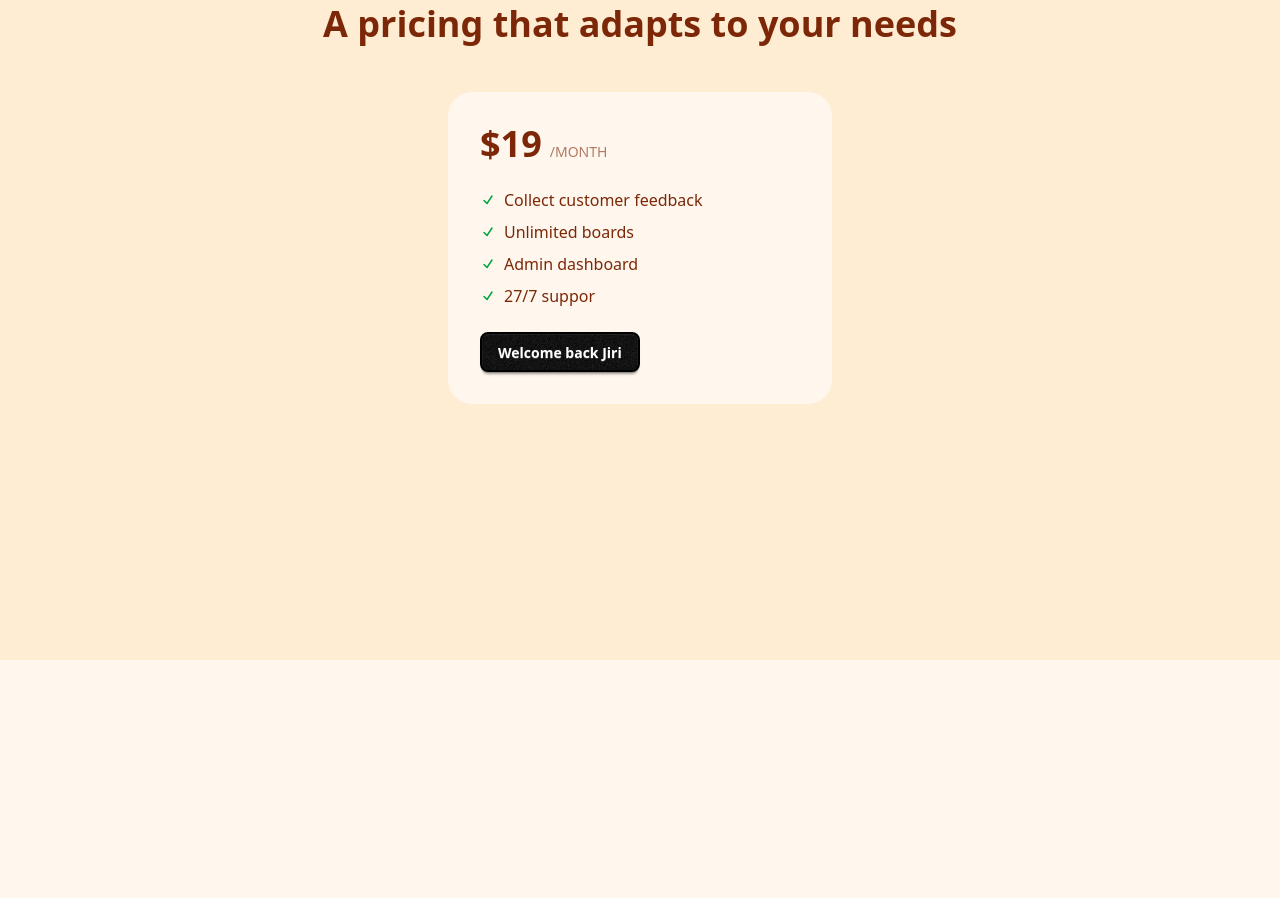
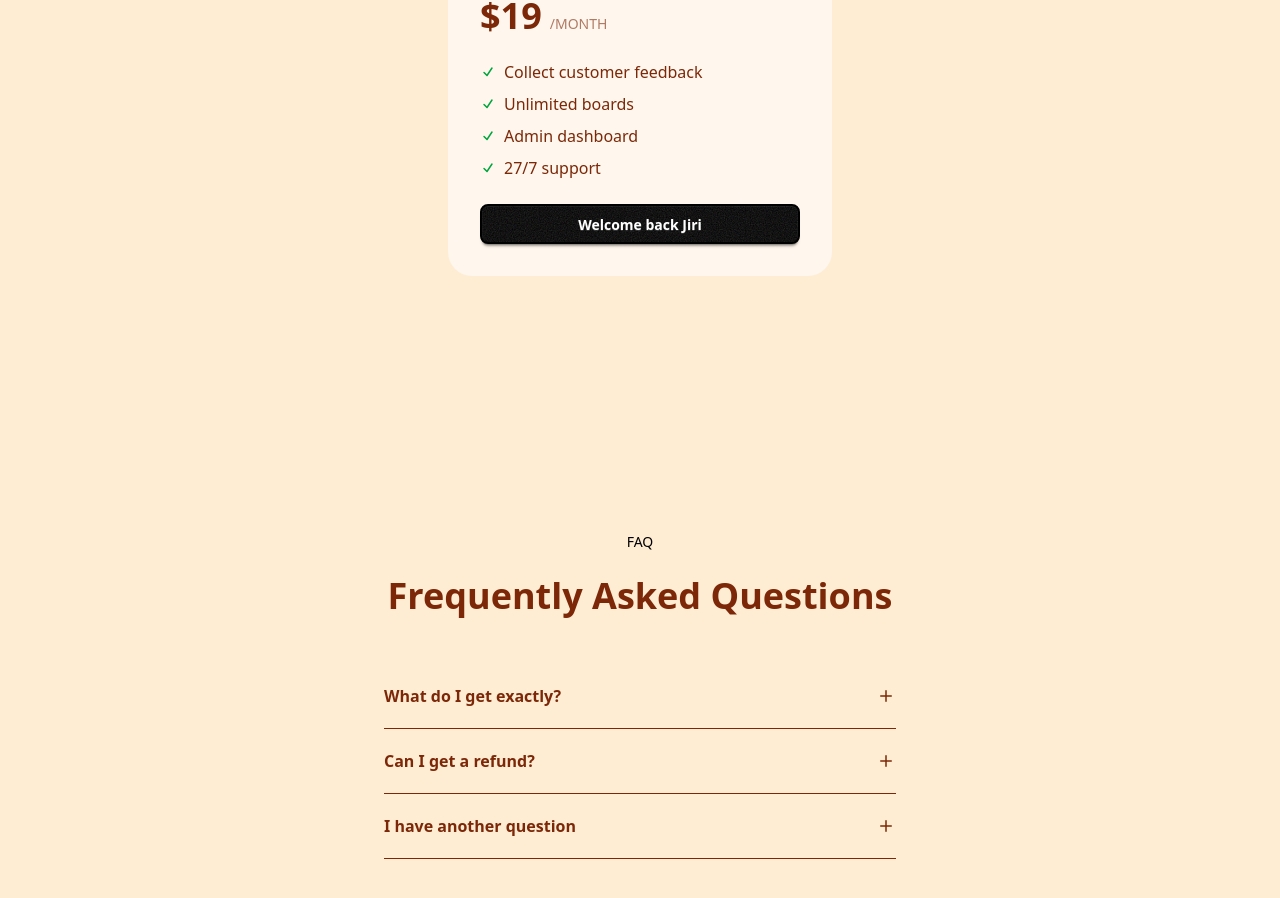
Before and after one commit to Soelferwulf/codefast_saas, a Next.js app: page / in a window 1280 px wide. Shown: the part 856-1754 px from the top of the page. Before the commit the page ends 1516 px from the top, so only its background shows below. Built offline with nearby package versions, Linux system fonts and the light colour scheme.

Commit message:
buttons upgrade, FAQ section, links in navbar

```diff
--- a/app/layout.js
+++ b/app/layout.js
@@ -18,7 +18,7 @@
 
 export default function RootLayout({ children }) {
   return (
-    <html lang="en" data-theme="caramellatte">
+    <html lang="en" data-theme="caramellatte" className="scroll-smooth">
       <body
         className={`${geistSans.variable} ${geistMono.variable} antialiased`}>
         {children}
--- a/app/page.js
+++ b/app/page.js
@@ -1,8 +1,16 @@
 import ButtonLogin from "@/components/ButtonLogin";
+import FAQListItem from "@/components/FAQListItem";
 
 export default function Home() {
   const isLoggedIn = true;
   const name = "Jiri";
+
+  const princingFeaturesList = [
+    "Collect customer feedback",
+    "Unlimited boards",
+    "Admin dashboard",
+    "27/7 support",
+  ];
 
   return (
     <main>
@@ -11,8 +19,12 @@
         <div className="flex justify-between items-center px-8 py-2 max-w-3xl mx-auto">
           <div className="font-bold">CodeFastSaaS</div>
           <div className="space-x-4 max-md:hidden">
-            <a className="link link-hover">Pricing</a>
-            <a className="link link-hover">FAQ</a>
+            <a className="link link-hover" href="#pricing">
+              Pricing
+            </a>
+            <a className="link link-hover" href="#faq">
+              FAQ
+            </a>
           </div>
           <div>
             <ButtonLogin isLoggedIn={isLoggedIn} name={name} />
@@ -33,7 +45,7 @@
       </section>
 
       {/* PRICING */}
-      <section className="bg-base-200 py-32">
+      <section className="bg-base-200" id="pricing">
         <div className="py-32 px-8 max-w-3xl mx-auto">
           <p className="text-sm uppercase font-medium text-center text-primary mb-6">
             Pricing
@@ -51,7 +63,9 @@
             </div>
 
             <ul className="space-y-2">
-              <li className="flex gap-2 items-center">
+              {princingFeaturesList.map((priceItem) => {
+                return (
+                  <li className="flex gap-2 items-center" key={priceItem}>
                     <svg
                       xmlns="http://www.w3.org/2000/svg"
                       viewBox="0 0 16 16"
@@ -63,54 +77,40 @@
                         clipRule="evenodd"
                       />
                     </svg>
-                Collect customer feedback
+                    {priceItem}
                   </li>
-              <li className="flex gap-2 items-center">
-                <svg
-                  xmlns="http://www.w3.org/2000/svg"
-                  viewBox="0 0 16 16"
-                  fill="currentColor"
-                  className="size-4 text-green-600">
-                  <path
-                    fillRule="evenodd"
-                    d="M12.416 3.376a.75.75 0 0 1 .208 1.04l-5 7.5a.75.75 0 0 1-1.154.114l-3-3a.75.75 0 0 1 1.06-1.06l2.353 2.353 4.493-6.74a.75.75 0 0 1 1.04-.207Z"
-                    clipRule="evenodd"
-                  />
-                </svg>
-                Unlimited boards
-              </li>
-              <li className="flex gap-2 items-center">
-                <svg
-                  xmlns="http://www.w3.org/2000/svg"
-                  viewBox="0 0 16 16"
-                  fill="currentColor"
-                  className="size-4 text-green-600">
-                  <path
-                    fillRule="evenodd"
-                    d="M12.416 3.376a.75.75 0 0 1 .208 1.04l-5 7.5a.75.75 0 0 1-1.154.114l-3-3a.75.75 0 0 1 1.06-1.06l2.353 2.353 4.493-6.74a.75.75 0 0 1 1.04-.207Z"
-                    clipRule="evenodd"
-                  />
-                </svg>
-                Admin dashboard
-              </li>
-              <li className="flex gap-2 items-center">
-                <svg
-                  xmlns="http://www.w3.org/2000/svg"
-                  viewBox="0 0 16 16"
-                  fill="currentColor"
-                  className="size-4 text-green-600">
-                  <path
-                    fillRule="evenodd"
-                    d="M12.416 3.376a.75.75 0 0 1 .208 1.04l-5 7.5a.75.75 0 0 1-1.154.114l-3-3a.75.75 0 0 1 1.06-1.06l2.353 2.353 4.493-6.74a.75.75 0 0 1 1.04-.207Z"
-                    clipRule="evenodd"
-                  />
-                </svg>
-                27/7 suppor
-              </li>
+                );
+              })}
             </ul>
 
-            <ButtonLogin isLoggedIn={isLoggedIn} name={name} />
+            <ButtonLogin
+              isLoggedIn={isLoggedIn}
+              name={name}
+              extraStyle="w-full"
+            />
           </div>
+        </div>
+      </section>
+
+      {/* FAQ */}
+      <section className="bg-base-200" id="faq">
+        <div className="py-32 px-8 max-w-3xl mx-auto">
+          <p className="text-sm uppercase font-medium text-center text-primary mb-6">
+            FAQ
+          </p>
+          <h2 className="text-3xl lg:text-4xl font-extrabold mb-12 text-center">
+            Frequently Asked Questions
+          </h2>
+
+          <ul className="max-w-lg mx-auto">
+            {[
+              { question: "What do I get exactly?", answer: "Lorem Ipsum" },
+              { question: "Can I get a refund?", answer: "Lorem Ipsum" },
+              { question: "I have another question", answer: "Lorem Ipsum" },
+            ].map((qa) => (
+              <FAQListItem key={qa.question} qa={qa} />
+            ))}
+          </ul>
         </div>
       </section>
     </main>
--- a/components/ButtonLogin.js
+++ b/components/ButtonLogin.js
@@ -1,9 +1,11 @@
 import Link from "next/link";
 
-const ButtonLogin = ({ isLoggedIn, name }) => {
+const ButtonLogin = ({ isLoggedIn, name, extraStyle }) => {
   if (isLoggedIn) {
     return (
-      <Link href="/dashboard" className="btn btn-primary">
+      <Link
+        href="/dashboard"
+        className={`btn btn-primary ${extraStyle ? extraStyle : ""}`}>
         Welcome back {name}
       </Link>
     );
--- /dev/null
+++ b/components/FAQListItem.js
@@ -0,0 +1,47 @@
+"use client";
+
+import { useState } from "react";
+
+const FAQListItem = ({ qa }) => {
+  const [isOpen, setIsOpen] = useState(false);
+
+  return (
+    <li key={qa.question}>
+      {/* 1. Question (clickable) */}
+      <button
+        className="py-5 font-semibold border-b w-full text-left flex items-center justify-between"
+        onClick={() => setIsOpen(!isOpen)}>
+        <p>{qa.question}</p>
+
+        {isOpen ? (
+          <svg
+            xmlns="http://www.w3.org/2000/svg"
+            viewBox="0 0 20 20"
+            fill="currentColor"
+            className="size-5">
+            <path
+              fillRule="evenodd"
+              d="M4 10a.75.75 0 0 1 .75-.75h10.5a.75.75 0 0 1 0 1.5H4.75A.75.75 0 0 1 4 10Z"
+              clipRule="evenodd"
+            />
+          </svg>
+        ) : (
+          <svg
+            xmlns="http://www.w3.org/2000/svg"
+            viewBox="0 0 20 20"
+            fill="currentColor"
+            className="size-5">
+            <path d="M10.75 4.75a.75.75 0 0 0-1.5 0v4.5h-4.5a.75.75 0 0 0 0 1.5h4.5v4.5a.75.75 0 0 0 1.5 0v-4.5h4.5a.75.75 0 0 0 0-1.5h-4.5v-4.5Z" />
+          </svg>
+        )}
+      </button>
+
+      {/* 2. Answer */}
+      <div className={`${isOpen ? "block" : "hidden"} mt-3 mb-6 opacity-90`}>
+        {qa.answer}
+      </div>
+    </li>
+  );
+};
+
+export default FAQListItem;
--- a/eslint.config.mjs
+++ b/eslint.config.mjs
@@ -1,14 +1,12 @@
-import { dirname } from "path";
-import { fileURLToPath } from "url";
-import { FlatCompat } from "@eslint/eslintrc";
+import globals from "globals";
+import pluginJs from "@eslint/js";
+import pluginReact from "eslint-plugin-react";
 
-const __filename = fileURLToPath(import.meta.url);
-const __dirname = dirname(__filename);
 
-const compat = new FlatCompat({
-  baseDirectory: __dirname,
-});
-
-const eslintConfig = [...compat.extends("next/core-web-vitals")];
-
-export default eslintConfig;
+/** @type {import('eslint').Linter.Config[]} */
+export default [
+  {files: ["**/*.{js,mjs,cjs,jsx}"]},
+  {languageOptions: { globals: globals.browser }},
+  pluginJs.configs.recommended,
+  pluginReact.configs.flat.recommended,
+];
--- a/package.json
+++ b/package.json
@@ -16,9 +16,12 @@
   },
   "devDependencies": {
     "@eslint/eslintrc": "^3",
+    "@eslint/js": "^9.21.0",
     "@tailwindcss/postcss": "^4",
-    "eslint": "^9",
+    "eslint": "^9.21.0",
     "eslint-config-next": "15.2.1",
+    "eslint-plugin-react": "^7.37.4",
+    "globals": "^16.0.0",
     "tailwindcss": "^4"
   }
 }
```
Also changed, not shown: 1 other file (tests, documents, lock files or other folders). Lines whose indentation alone changed are shown as unchanged.
